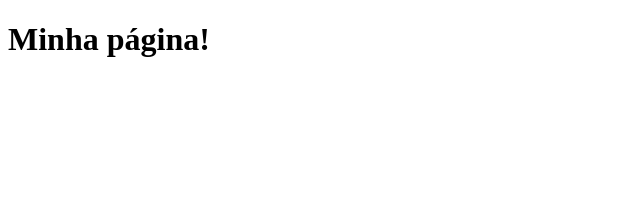
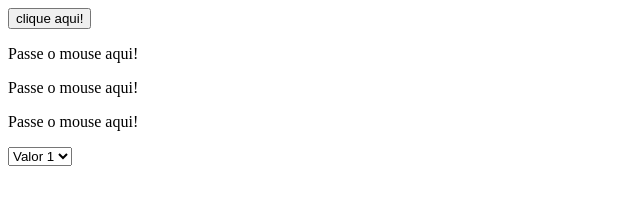
Before and after one commit to Lindembergson117/aula.javascript, a plain HTML site: page index.html in a window 1280 px wide. Shown: the whole page, without its empty margins (0-640 px from the left). Drawn offline with Linux system fonts and the light colour scheme.

Commit message:
Fim da aula

```diff
--- a/index.html
+++ b/index.html
@@ -7,7 +7,19 @@
     <title>Aula JS</title>
     <script src="main.js"></script>
 </head>
-<body>
-    <h1>Minha página!</h1>
+<body onload="load()">
+    <button type="button" onclick="clicou()" >
+        clique aqui!
+    </button>
+    <p id="agradecimento" onclick="redirecionar()"></p>
+    <p onmouseover="omouse(this)" onmouseout="voltar(this)" >Passe o mouse aqui!</p>
+    <p onmouseover="omouse(this)" onmouseout="voltar(this)" >Passe o mouse aqui!</p>
+    <p onmouseover="omouse(this)" onmouseout="voltar(this)" >Passe o mouse aqui!</p>
+
+    <select onchange="funcaoChange(this)">
+        <option value="1">Valor 1</option>
+        <option value="2">Valor 2</option>
+        <option value="3">Valor 3</option>
+    </select>
 </body>
 </html>
--- a/main.js
+++ b/main.js
@@ -55,3 +55,39 @@ alert(soma(10,3));*/
 }
 
 alert(setReplace("vai Japão","Japão", "USA"));*/
+
+/*function clicou(){
+    alert("Obrigado por clicar!");
+}*/
+
+
+/*function clicou(){
+    document.getElementById("agradecimento").innerHTML = "Obrigado por clicar";
+}
+/*function redirecionar(){
+    window.open("https://www.youtube.com/watch?v=rIS3hZ3zf4Q/");
+    window.location.href = "https://www.youtube.com/watch?v=rIS3hZ3zf4Q"
+}*/
+
+/*function omouse(){
+    document.getElementById("usar_o_mouse").innerHTML = "obrigado por";
+    //alert("Tocar texto");
+}
+function voltar(){
+    document.getElementById("usar_o_mouse").innerHTML = "Passe o mouse aqui!";
+}*/
+
+function omouse(elemento){
+    elemento.innerHTML = "Obrigado por clicar!";
+}
+function voltar(elemento){
+    elemento.innerHTML = "Obrigado por clicar!";
+}
+
+function load(){
+    alert("Pagína carregada!")
+}
+
+function funcaoChange(elemento){
+    console.log(elemento.value)
+}
```
